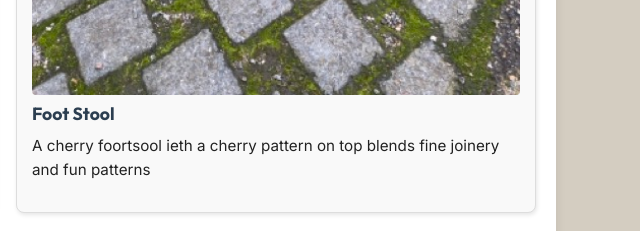
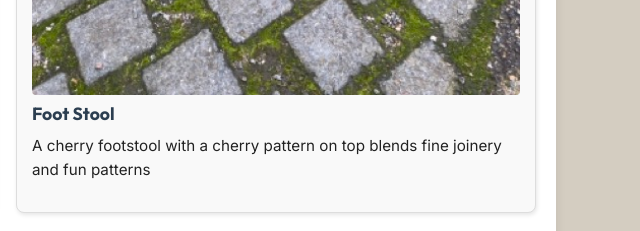
Before and after one commit to FletcherHunt/FletcherHunt.github.io, a plain HTML site: page projects.html in a window 1280 px wide. Shown: the part 5000-5231 px from the top of the page, 634-1274 px from the left. Drawn offline with Linux system fonts and the light colour scheme.

Commit message:
Add files via upload
working out upload issues

```diff
--- a/projects.html
+++ b/projects.html
@@ -97,7 +97,7 @@
     <div class="project-card">
         <img src="images/stool.jpeg" alt="Photo of footstool">
         <h3>Foot Stool</h3>
-        <p>A cherry foortsool ieth a cherry pattern on top blends fine joinery and fun patterns</p>
+        <p>A cherry footstool with a cherry pattern on top blends fine joinery and fun patterns</p>
     </div>
     <div class="project-card">
         <img src="images/hammer.jpeg" alt="Photo of jewelers hammer">
```
Also changed, not shown: resources.html (+1 -1 lines), resume.html (+1 -1 lines).
